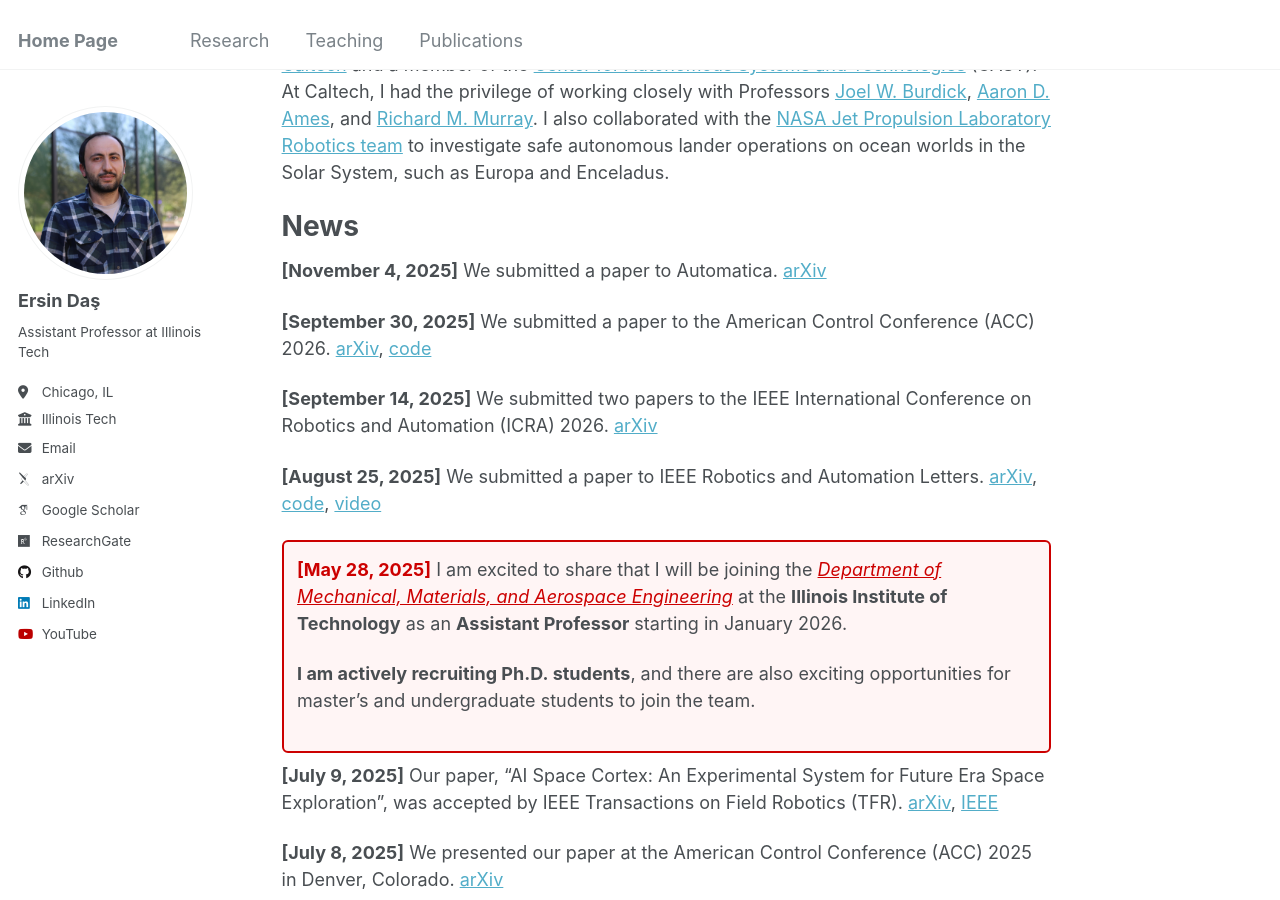
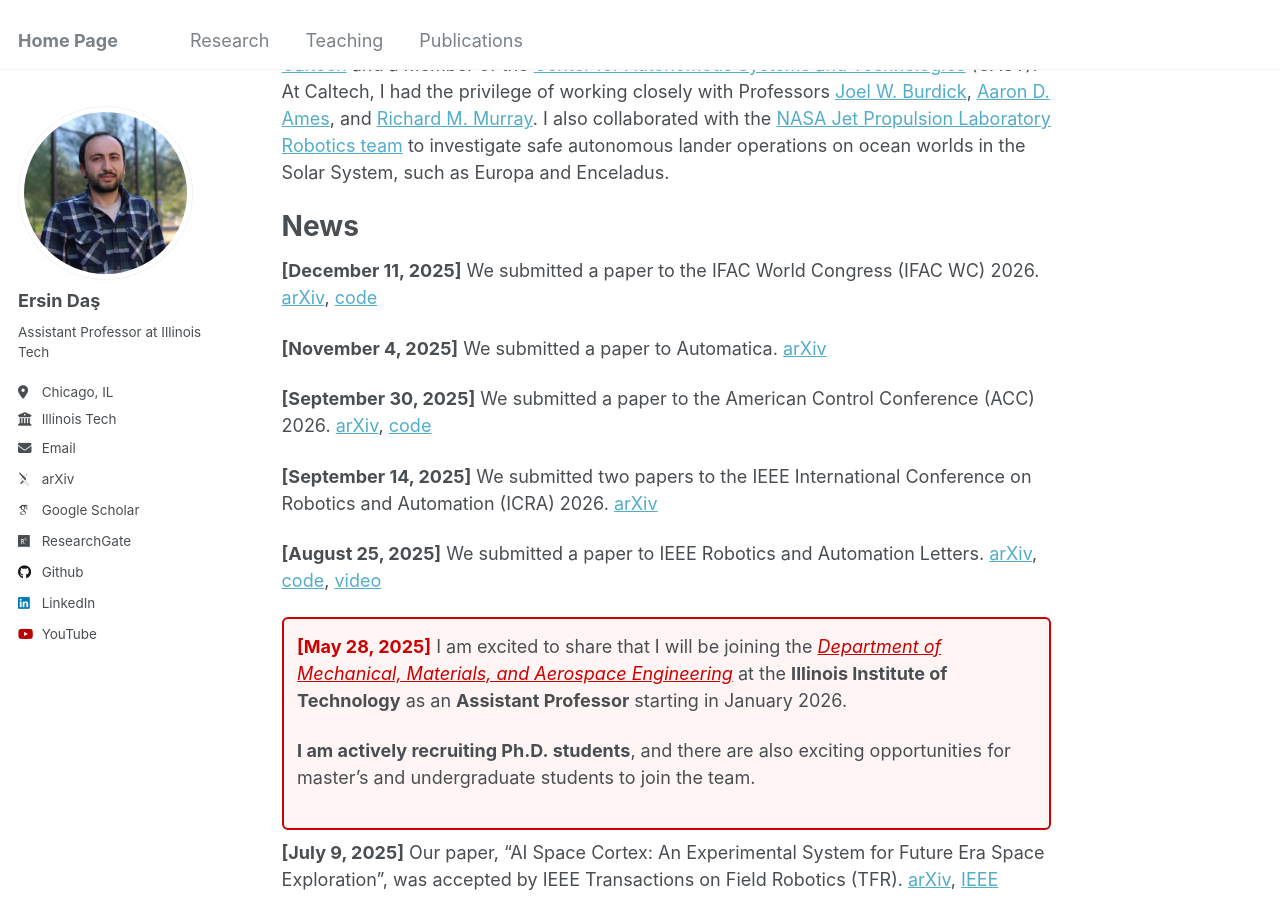
Before and after one commit to ersindas/ersindas.github.io, a Jekyll site: the page built from _pages/about.md, in a window 1280 px wide and 900 px high, scrolled down 355 px. Built offline with Jekyll 4.4.1, drawn with Linux system fonts in a browser that asks for light colours; some web fonts are replaced.

Commit message:
Update about.md
IFAC World Congress (IFAC WC) 2026

```diff
--- a/_pages/about.md
+++ b/_pages/about.md
@@ -17,6 +17,8 @@ Prior to joining Illinois Tech, I was a postdoctoral researcher in the [Burdick
 
 News
 ======
+**[December 11, 2025]** We submitted a paper to the IFAC World Congress (IFAC WC) 2026. [arXiv](https://arxiv.org/pdf/2512.10118), [code](https://github.com/ersindas/Quadrotor_CBF)
+
 **[November 4, 2025]** We submitted a paper to Automatica. [arXiv](https://arxiv.org/pdf/2503.15734)
 
 **[September 30, 2025]** We submitted a paper to the American Control Conference (ACC) 2026. [arXiv](https://arxiv.org/pdf/2510.05436), [code](https://github.com/davidvwijk/OI-CBF)
```
